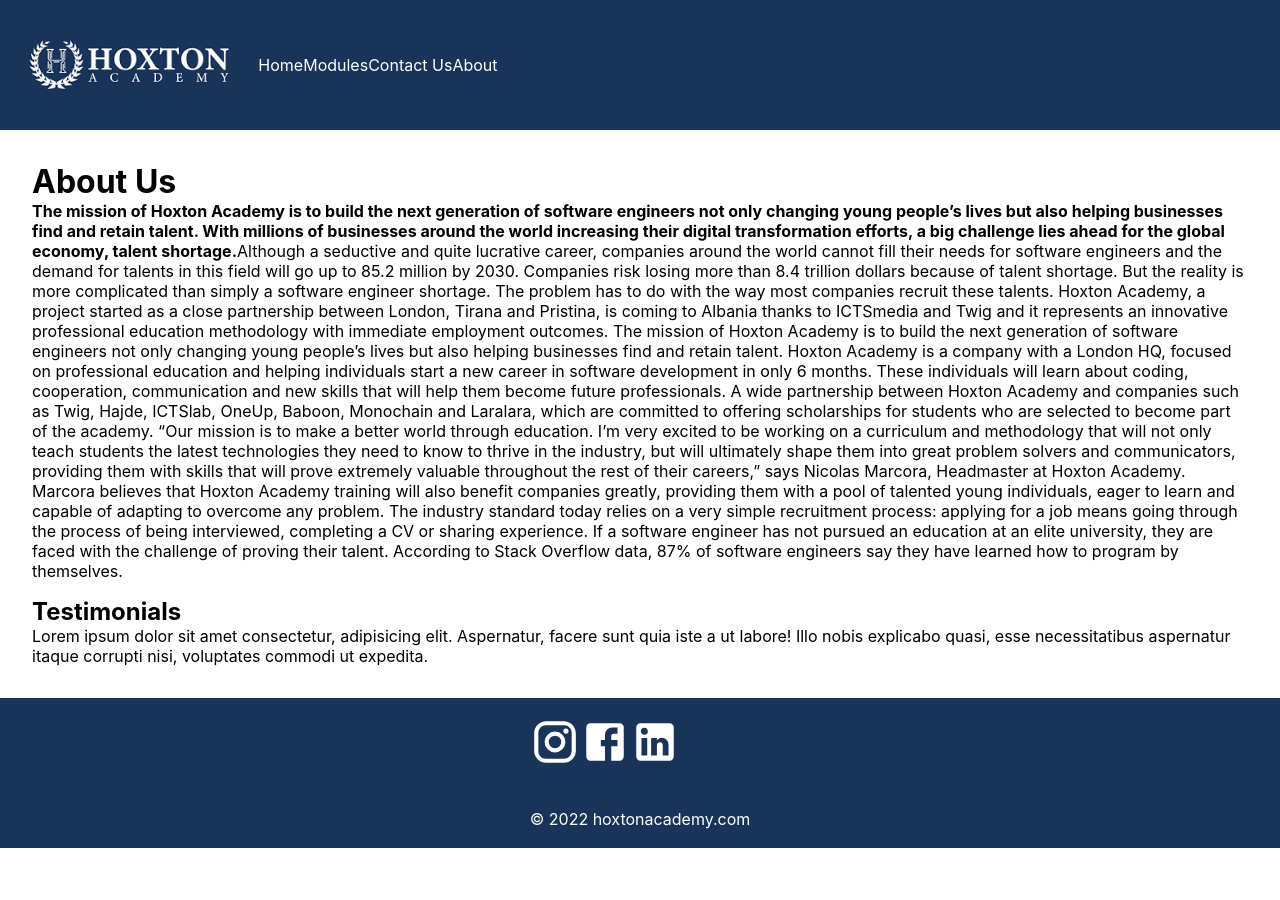
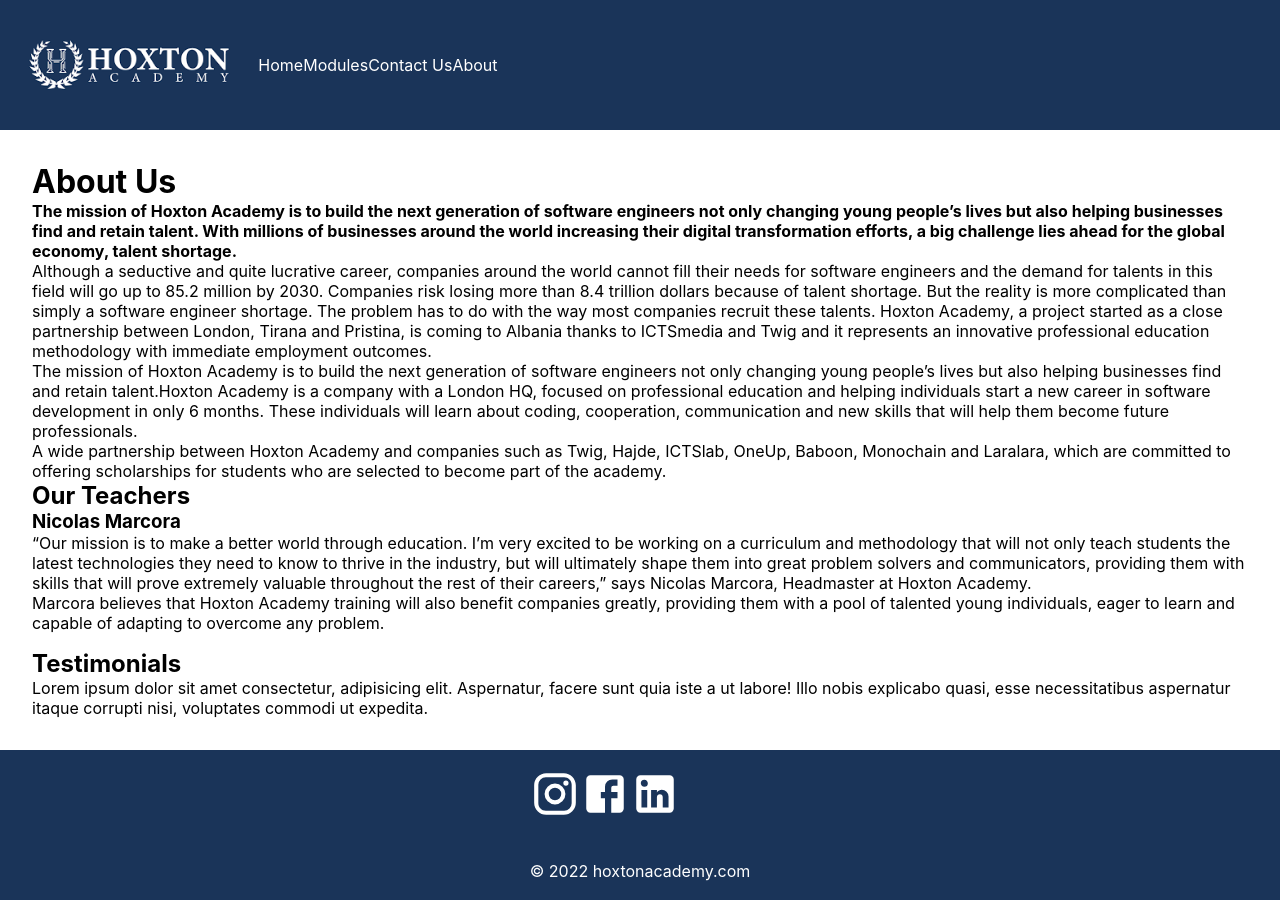
Before and after one commit to denis-projects/hoxton-react-project, a React (Vite) app: page /about in a window 1280 px wide. Before the commit the page ends 848 px from the top, so only its background shows below. Built offline with nearby package versions, Linux system fonts and the light colour scheme.

Commit message:
adding info @ about page

```diff
--- a/src/pages/About.jsx
+++ b/src/pages/About.jsx
@@ -7,26 +7,15 @@
             <div className='aboutTop'>
                 <h1>About Us</h1>
                 <p><b>The mission of Hoxton Academy is to build the next generation of software engineers not only changing young people’s lives but also helping businesses find and retain talent.
-                    With millions of businesses around the world increasing their digital transformation efforts, a big challenge lies ahead for the global economy, talent shortage.</b>
+                    With millions of businesses around the world increasing their digital transformation efforts, a big challenge lies ahead for the global economy, talent shortage.</b> </p>
+                <p>Although a seductive and quite lucrative career, companies around the world cannot fill their needs for software engineers and the demand for talents in this field will go up to 85.2 million by 2030. Companies risk losing more than 8.4 trillion dollars because of talent shortage. But the reality is more complicated than simply a software engineer shortage. The problem has to do with the way most companies recruit these talents. Hoxton Academy, a project started as a close partnership between London, Tirana and Pristina, is coming to Albania thanks to ICTSmedia and Twig and it represents an innovative professional education methodology with immediate employment outcomes.</p>
+                <p>The mission of Hoxton Academy is to build the next generation of software engineers not only changing young people’s lives but also helping businesses find and retain talent.Hoxton Academy is a company with a London HQ, focused on professional education and helping individuals start a new career in software development in only 6 months. These individuals will learn about coding, cooperation, communication and new skills that will help them become future professionals.</p>
+                <p>A wide partnership between Hoxton Academy and companies such as Twig, Hajde, ICTSlab, OneUp, Baboon, Monochain and Laralara, which are committed to offering scholarships for students who are selected to become part of the academy.</p>
 
-
-                    Although a seductive and quite lucrative career, companies around the world cannot fill their needs for software engineers and the demand for talents in this field will go up to 85.2 million by 2030. Companies risk losing more than 8.4 trillion dollars because of talent shortage.
-
-                    But the reality is more complicated than simply a software engineer shortage. The problem has to do with the way most companies recruit these talents.
-
-                    Hoxton Academy, a project started as a close partnership between London, Tirana and Pristina, is coming to Albania thanks to ICTSmedia and Twig and it represents an innovative professional education methodology with immediate employment outcomes.
-
-                    The mission of Hoxton Academy is to build the next generation of software engineers not only changing young people’s lives but also helping businesses find and retain talent.
-
-                    Hoxton Academy is a company with a London HQ, focused on professional education and helping individuals start a new career in software development in only 6 months. These individuals will learn about coding, cooperation, communication and new skills that will help them become future professionals.
-
-                    A wide partnership between Hoxton Academy and companies such as Twig, Hajde, ICTSlab, OneUp, Baboon, Monochain and Laralara, which are committed to offering scholarships for students who are selected to become part of the academy.
-
-                    “Our mission is to make a better world through education. I’m very excited to be working on a curriculum and methodology that will not only teach students the latest technologies they need to know to thrive in the industry, but will ultimately shape them into great problem solvers and communicators, providing them with skills that will prove extremely valuable throughout the rest of their careers,” says Nicolas Marcora, Headmaster at Hoxton Academy.
-
-                    Marcora believes that Hoxton Academy training will also benefit companies greatly, providing them with a pool of talented young individuals, eager to learn and capable of adapting to overcome any problem.
-
-                    The industry standard today relies on a very simple recruitment process: applying for a job means going through the process of being interviewed, completing a CV or sharing experience. If a software engineer has not pursued an education at an elite university, they are faced with the challenge of proving their talent. According to Stack Overflow data, 87% of software engineers say they have learned how to program by themselves.</p>
+                <h2>Our Teachers</h2>
+                <h3>Nicolas Marcora</h3>
+                <p>“Our mission is to make a better world through education. I’m very excited to be working on a curriculum and methodology that will not only teach students the latest technologies they need to know to thrive in the industry, but will ultimately shape them into great problem solvers and communicators, providing them with skills that will prove extremely valuable throughout the rest of their careers,” says Nicolas Marcora, Headmaster at Hoxton Academy.</p>
+                <p> Marcora believes that Hoxton Academy training will also benefit companies greatly, providing them with a pool of talented young individuals, eager to learn and capable of adapting to overcome any problem.</p>
             </div>
             <div className='aboutBottom'>
                 <h2>Testimonials</h2>
```
